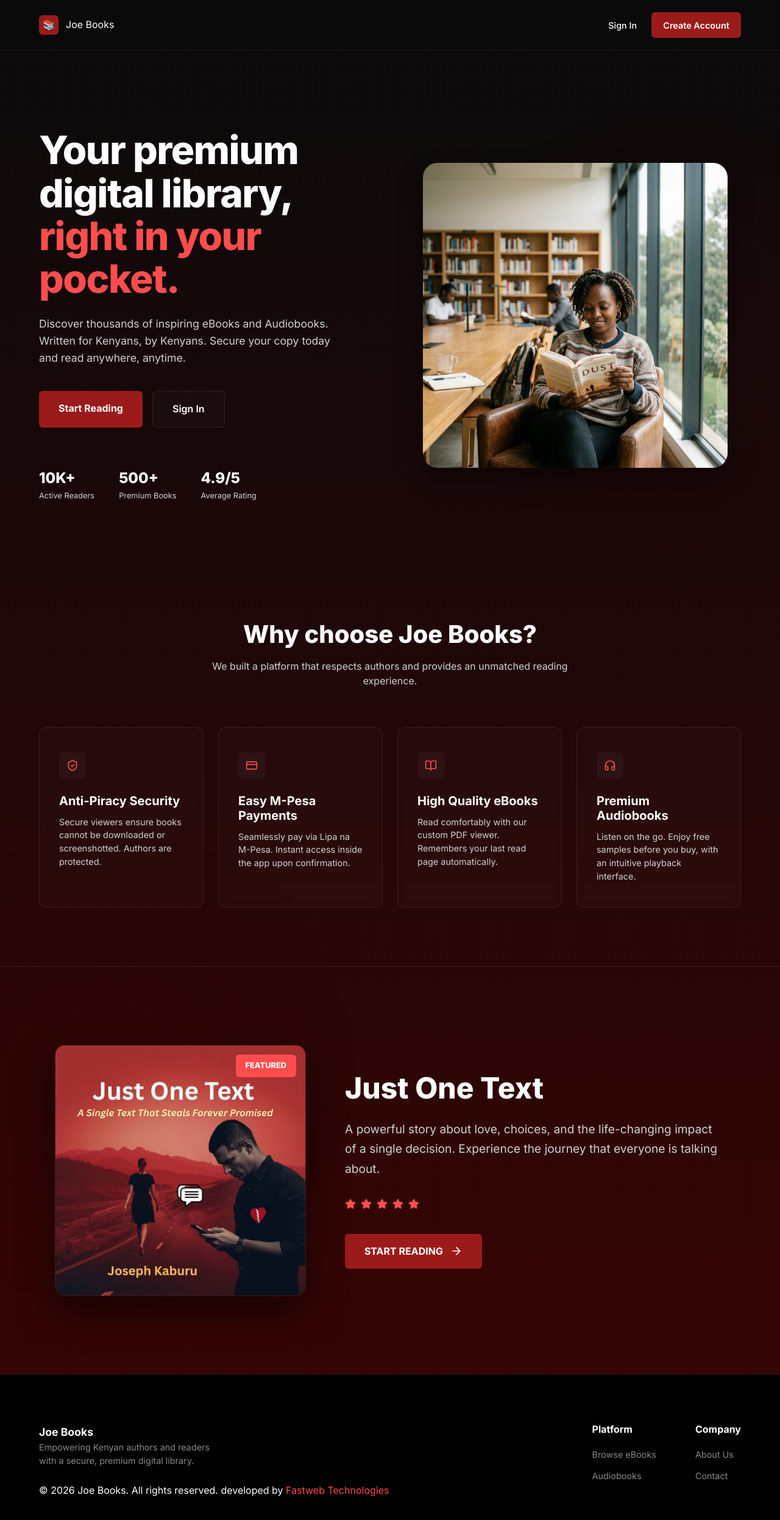
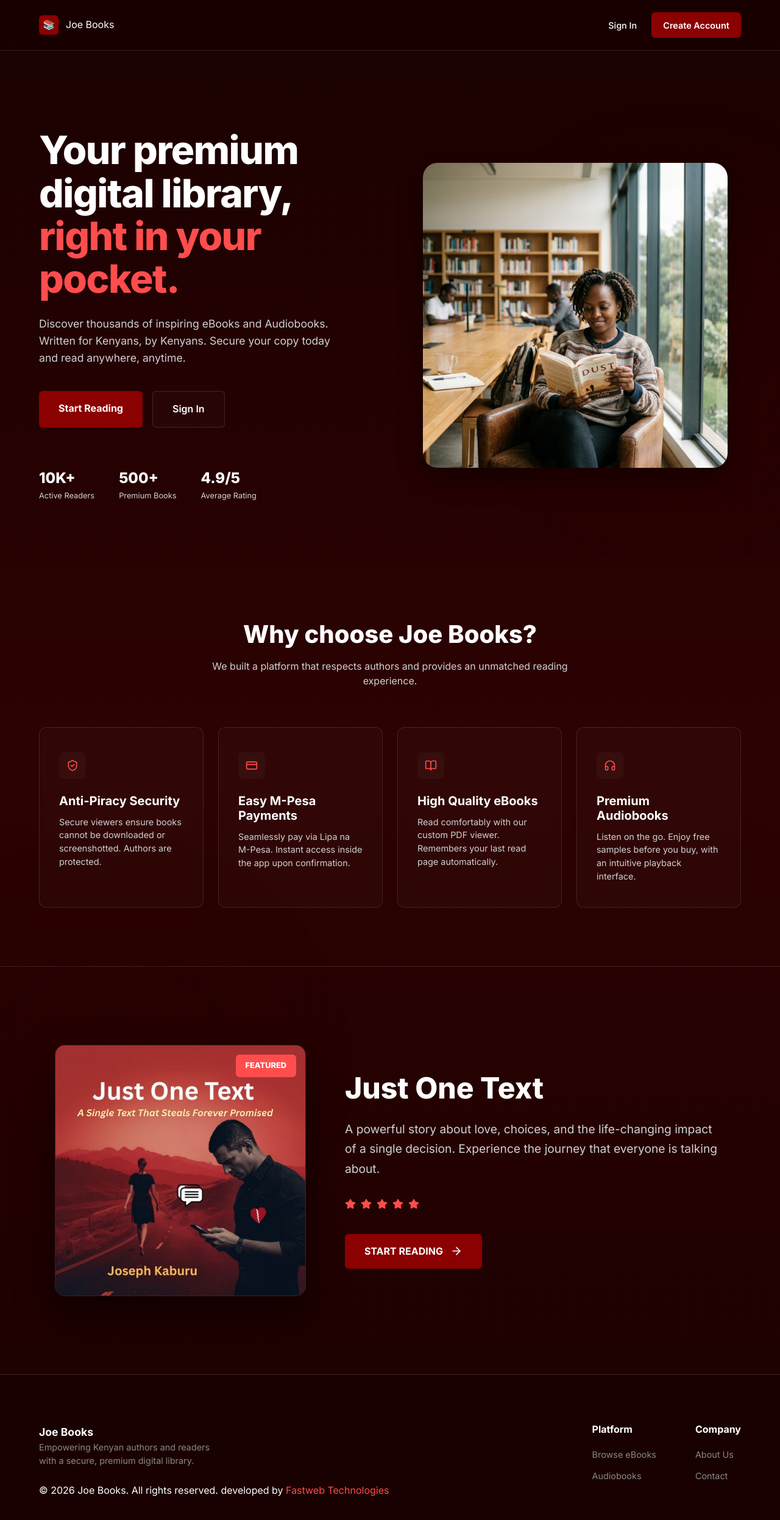
Before and after one commit to Peterngacha85/author, a React (Vite) app in the folder fronted/: page / in a window 1280 px wide. Shown: the top 2492 px of the page at 61% size. Built offline with nearby package versions, Linux system fonts and the light colour scheme; no server answers.

Commit message:
Update landing page theme to red-wine

```diff
--- a/fronted/src/pages/public/LandingPage.css
+++ b/fronted/src/pages/public/LandingPage.css
@@ -72,8 +72,8 @@
     left: 0;
     right: 0;
     flex-direction: column;
-    background: rgba(10, 10, 11, 0.97);
-    backdrop-filter: blur(20px);
+    background: rgba(26, 1, 1, 0.98);
+    backdrop-filter: blur(25px);
     padding: 1.5rem 5%;
     gap: 1.25rem;
     border-bottom: 1px solid rgba(255, 255, 255, 0.08);
--- a/fronted/src/pages/public/LandingPage.jsx
+++ b/fronted/src/pages/public/LandingPage.jsx
@@ -13,20 +13,20 @@ export default function LandingPage() {
 
   // Premium Aesthetic Palette (derived from screenshot)
   const colors = {
-    charcoal: '#0A0A0B',
-    deepRed: '#4A0404',
-    bloodRed: '#8B0000',
-    brightRed: '#9B1B1B', // More cinematic red from screenshot
-    surface: '#121214',
+    charcoal: '#1A0101', // Deep Red Wine Base
+    deepRed: '#2D0202',
+    bloodRed: '#4A0404',
+    brightRed: '#8B0000',
+    surface: '#240202',
     textPrimary: '#FFFFFF',
     textSecondary: '#D1D1D1',
-    border: 'rgba(255, 255, 255, 0.08)',
-    accentRed: '#FF4D4D' // For the "right in your pocket" text
+    border: 'rgba(255, 255, 255, 0.12)',
+    accentRed: '#FF4D4D'
   };
 
   return (
     <div style={{
-      background: 'linear-gradient(180deg, #0A0A0B 0%, #3B0404 100%)',
+      background: 'linear-gradient(180deg, #1A0101 0%, #2D0202 50%, #1A0101 100%)',
       minHeight: '100vh',
       display: 'flex',
       flexDirection: 'column',
@@ -42,7 +42,7 @@ export default function LandingPage() {
       {/* Navigation */}
       <nav style={{
         display: 'flex', alignItems: 'center', justifyContent: 'space-between',
-        padding: '1.25rem 5%', background: 'rgba(10, 10, 11, 0.8)',
+        padding: '1.25rem 5%', background: 'rgba(26, 1, 1, 0.85)',
         backdropFilter: 'blur(20px)',
         borderBottom: `1px solid ${colors.border}`,
         position: 'sticky', top: 0, zIndex: 100
@@ -272,7 +272,7 @@ export default function LandingPage() {
       </section>
 
       {/* Footer (Screenshot Style) */}
-      <footer style={{ padding: '5rem 5% 3rem', borderTop: `1px solid ${colors.border}`, background: '#000' }}>
+      <footer style={{ padding: '5rem 5% 3rem', borderTop: `1px solid ${colors.border}`, background: '#1A0101' }}>
         <div className="landing-footer-inner">
           <div style={{ flex: '1 1 300px' }}>
                <span style={{ fontSize: '1.1rem', fontWeight: 700 }}>Joe Books</span>
```
